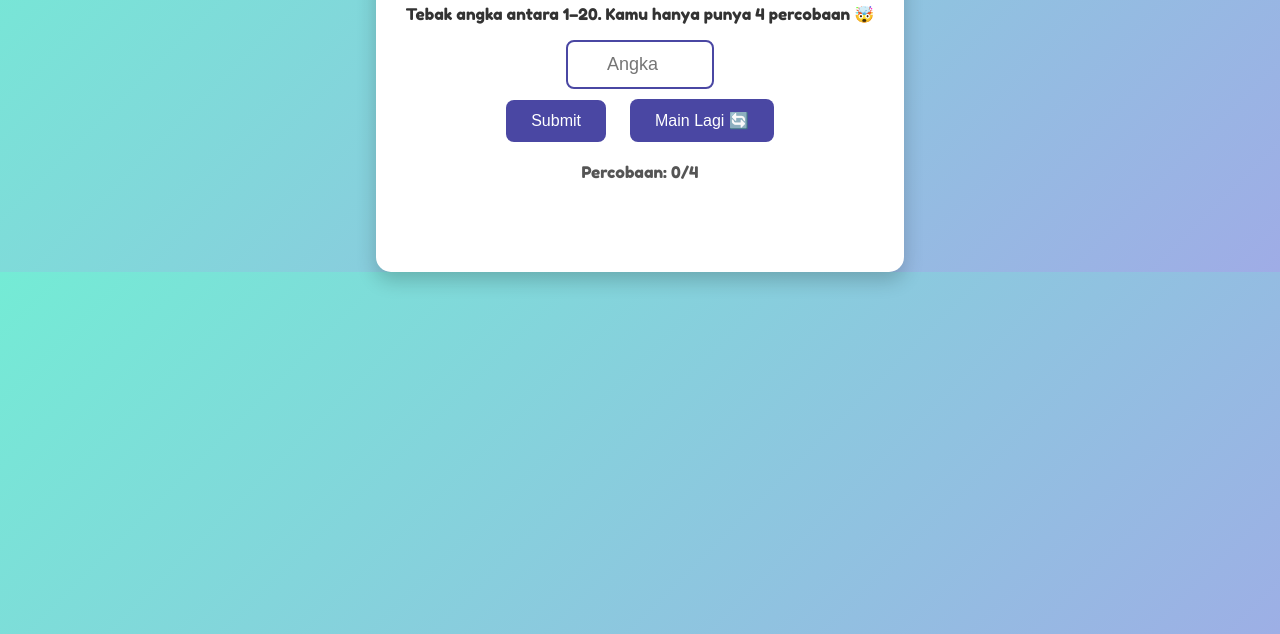
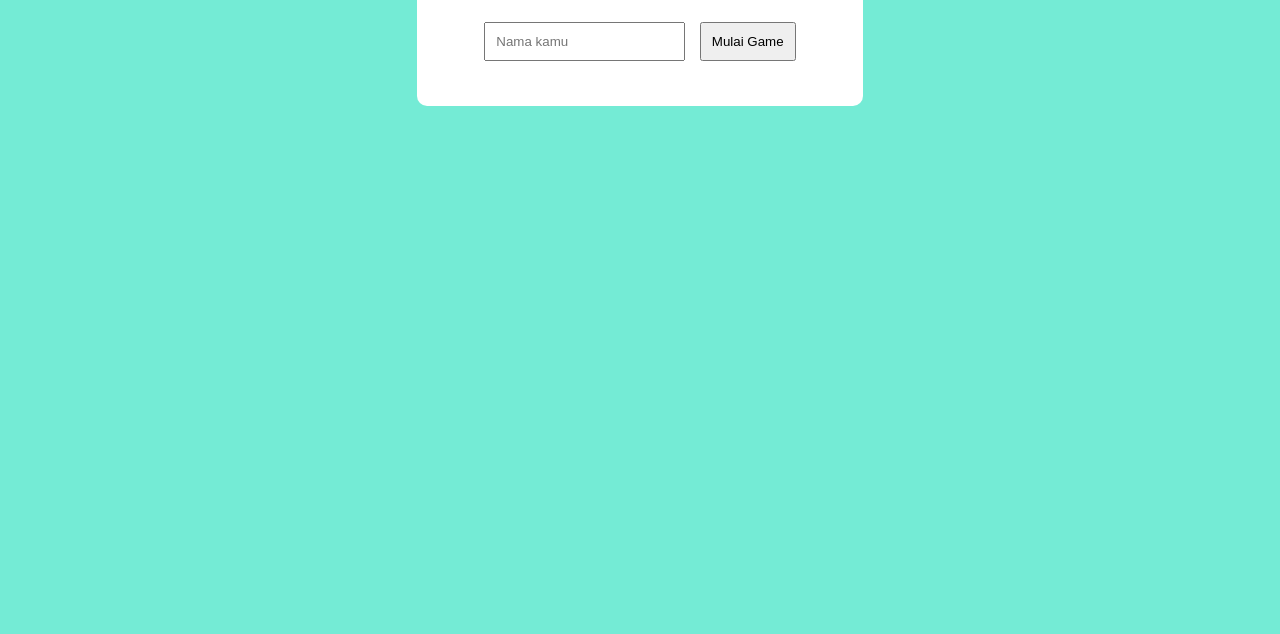
Before and after one commit to raziebadrinugraha-source/tebakangka, a plain HTML site: page index.html in a window 1280 px wide. Shown: the part 166-800 px from the top of the page. Drawn offline with Linux system fonts and the light colour scheme.

Commit message:
Refactor HTML structure and styling for game
pembaharuan

```diff
--- a/index.html
+++ b/index.html
@@ -3,129 +3,65 @@
 <head>
   <meta charset="UTF-8">
   <title>Tebak Angka Challenge</title>
-  <link href="https://fonts.googleapis.com/css2?family=Fredoka+One&display=swap" rel="stylesheet">
   <style>
-    body {
-      font-family: 'Fredoka One', cursive;
-      text-align: center;
-      background: linear-gradient(135deg, #74ebd5 0%, #9face6 100%);
-      color: #333;
-      margin: 0;
-      padding: 0;
-    }
-    .container {
-      margin-top: 60px;
-      background: white;
-      padding: 30px;
-      border-radius: 15px;
-      box-shadow: 0 8px 20px rgba(0,0,0,0.2);
-      display: inline-block;
-    }
-    h1 {
-      color: #4a47a3;
-      margin-bottom: 20px;
-    }
-    input {
-      padding: 12px;
-      font-size: 18px;
-      width: 120px;
-      text-align: center;
-      border: 2px solid #4a47a3;
-      border-radius: 8px;
-    }
-    button {
-      padding: 12px 25px;
-      font-size: 16px;
-      margin: 10px;
-      cursor: pointer;
-      border: none;
-      border-radius: 8px;
-      background: #4a47a3;
-      color: white;
-      transition: 0.3s;
-    }
-    button:hover {
-      background: #6c63ff;
-      transform: scale(1.05);
-    }
-    .feedback {
-      margin-top: 20px;
-      font-size: 20px;
-      font-weight: bold;
-      min-height: 40px;
-    }
-    .progress {
-      margin-top: 10px;
-      font-size: 16px;
-      color: #555;
-    }
-    .win {
-      color: #28a745;
-      animation: bounce 1s infinite;
-    }
-    .lose {
-      color: #dc3545;
-      animation: shake 0.5s;
-    }
-    @keyframes bounce {
-      0%, 100% { transform: translateY(0); }
-      50% { transform: translateY(-10px); }
-    }
-    @keyframes shake {
-      0% { transform: translateX(0); }
-      25% { transform: translateX(-5px); }
-      50% { transform: translateX(5px); }
-      75% { transform: translateX(-5px); }
-      100% { transform: translateX(0); }
-    }
+    body { font-family: Arial, sans-serif; text-align: center; background: #74ebd5; }
+    .container { margin-top: 40px; background: white; padding: 20px; border-radius: 10px; display: inline-block; }
+    h1 { color: #4a47a3; }
+    input, button { padding: 10px; margin: 5px; }
+    .feedback { margin-top: 15px; font-weight: bold; }
+    #leaderboard { margin-top: 20px; text-align: left; }
   </style>
 </head>
 <body>
   <div class="container">
     <h1>🎲 Tebak Angka Challenge</h1>
-    <p>Tebak angka antara 1–20. Kamu hanya punya 4 percobaan 🤯</p>
+    <p>Masukkan nama pemain:</p>
+    <input type="text" id="namaPemain" placeholder="Nama kamu">
+    <button onclick="mulaiGame()">Mulai Game</button>
 
-    <input type="number" id="guess" min="1" max="20" placeholder="Angka">
-    <br>
-    <button onclick="checkGuess()">Submit</button>
-    <button onclick="resetGame()">Main Lagi 🔄</button>
+    <div id="gameArea" style="display:none;">
+      <p>Tebak angka antara 1–20. Kamu hanya punya 4 percobaan 🤯</p>
+      <input type="number" id="guess" min="1" max="20" placeholder="Angka">
+      <button onclick="checkGuess()">Submit</button>
+      <button onclick="resetGame()">Main Lagi 🔄</button>
+      <div id="progress">Percobaan: 0/4</div>
+      <div class="feedback" id="feedback"></div>
+    </div>
 
-    <div class="progress" id="progress">Percobaan: 0/4</div>
-    <div class="feedback" id="feedback"></div>
+    <div id="leaderboard"></div>
   </div>
 
   <script>
-    let angkaRahasia, percobaan, batas;
-    resetGame();
+    let angkaRahasia, percobaan, batas, skorTotal = 0, nama;
+
+    function mulaiGame() {
+      nama = document.getElementById("namaPemain").value;
+      if (!nama) { alert("Isi nama dulu!"); return; }
+      document.getElementById("gameArea").style.display = "block";
+      resetGame();
+      tampilkanLeaderboard();
+    }
 
     function checkGuess() {
       let tebakan = parseInt(document.getElementById("guess").value);
       percobaan++;
-      let poin;
-
-      if (percobaan === 1) poin = 100;
-      else if (percobaan === 2) poin = 75;
-      else if (percobaan === 3) poin = 50;
-      else poin = 25;
+      let poin = percobaan === 1 ? 100 : percobaan === 2 ? 75 : percobaan === 3 ? 50 : 25;
 
       document.getElementById("progress").innerText = "Percobaan: " + percobaan + "/" + batas;
 
       if (tebakan === angkaRahasia) {
+        skorTotal += poin;
+        simpanLeaderboard(nama, skorTotal);
         document.getElementById("feedback").innerText =
-          `🎉 Kamu menang! Tebakanmu benar ${angkaRahasia}. Kamu dapat ${poin} poin 🎯`;
-        document.getElementById("feedback").className = "feedback win";
+          `🎉 Kamu menang! Tebakanmu benar ${angkaRahasia}. Kamu dapat ${poin} poin 🎯. Skor total: ${skorTotal} ⭐`;
+        tampilkanLeaderboard();
       } else if (percobaan >= batas) {
         document.getElementById("feedback").innerText =
           `😂 Kamu kehabisan percobaan. Angka yang benar adalah ${angkaRahasia}`;
-        document.getElementById("feedback").className = "feedback lose";
       } else if (tebakan < angkaRahasia) {
-        document.getElementById("feedback").innerText =
-          `${tebakan} terlalu kecil 👶. Kamu kehilangan ${poin} poin 😾`;
-        document.getElementById("feedback").className = "feedback";
+        document.getElementById("feedback").innerText = `${tebakan} terlalu kecil 👶. Kamu kehilangan ${poin} poin 😾`;
       } else {
-        document.getElementById("feedback").innerText =
-          `${tebakan} terlalu besar 🏔️. Kamu kehilangan ${poin} poin ⏳`;
-        document.getElementById("feedback").className = "feedback";
+        document.getElementById("feedback").innerText = `${tebakan} terlalu besar 🏔️. Kamu kehilangan ${poin} poin ⏳`;
       }
     }
 
@@ -135,8 +71,29 @@
       batas = 4;
       document.getElementById("progress").innerText = "Percobaan: 0/4";
       document.getElementById("feedback").innerText = "";
-      document.getElementById("feedback").className = "feedback";
       document.getElementById("guess").value = "";
+    }
+
+    function simpanLeaderboard(nama, skor) {
+      let leaderboard = JSON.parse(localStorage.getItem("leaderboard")) || [];
+      let existing = leaderboard.find(player => player.nama === nama);
+      if (existing) {
+        existing.skor = skor; // update skor
+      } else {
+        leaderboard.push({ nama: nama, skor: skor });
+      }
+      leaderboard.sort((a, b) => b.skor - a.skor);
+      localStorage.setItem("leaderboard", JSON.stringify(leaderboard));
+    }
+
+    function tampilkanLeaderboard() {
+      let leaderboard = JSON.parse(localStorage.getItem("leaderboard")) || [];
+      let html = "<h2>🏆 Leaderboard</h2><ol>";
+      leaderboard.forEach(player => {
+        html += `<li>${player.nama} - ${player.skor} ⭐</li>`;
+      });
+      html += "</ol>";
+      document.getElementById("leaderboard").innerHTML = html;
     }
   </script>
 </body>
```
